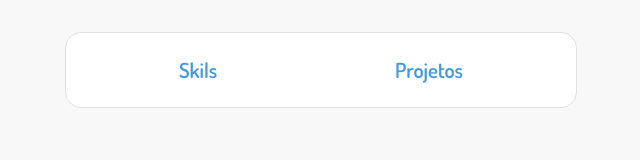
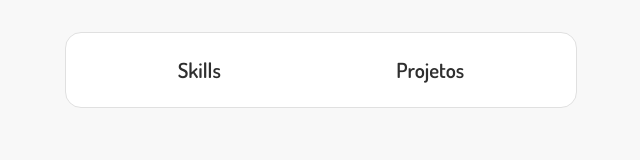
Before and after one commit to ViniciusSantanaa/portfolio, a Next.js app: page / in a window 1280 px wide. Shown: the top 160 px of the page, without its empty margins (319-959 px from the left). Built offline with nearby package versions, Linux system fonts and the light colour scheme.

Commit message:
ajuste de cor + ajuste de escrita no header

```diff
--- a/src/components/header/header.module.css
+++ b/src/components/header/header.module.css
@@ -19,12 +19,12 @@
 }
 
 .links{
-    color: var(--cor-azul-claro);
+    color: var(--cor-cinza-escuro);
     font-size: 1.3rem;
     font-weight: 600;
     background-color: white;
 }
 
 .links:hover{
-    border-bottom: solid 0.1rem var(--cor-azul-claro);
+    border-bottom: solid 0.1rem var(--cor-cinza-escuro);
 }
--- a/src/components/header/header.tsx
+++ b/src/components/header/header.tsx
@@ -7,7 +7,7 @@ export default function Header(){
             <nav className={styles.container}>
                 <ul className={styles.nav_links}>
                     <li>
-                        <Link href="/" className={styles.links}>Skils</Link>
+                        <Link href="/" className={styles.links}>Skills</Link>
                     </li>
                     <li>
                         <Link href="/" className={styles.links}>Projetos</Link>
```
